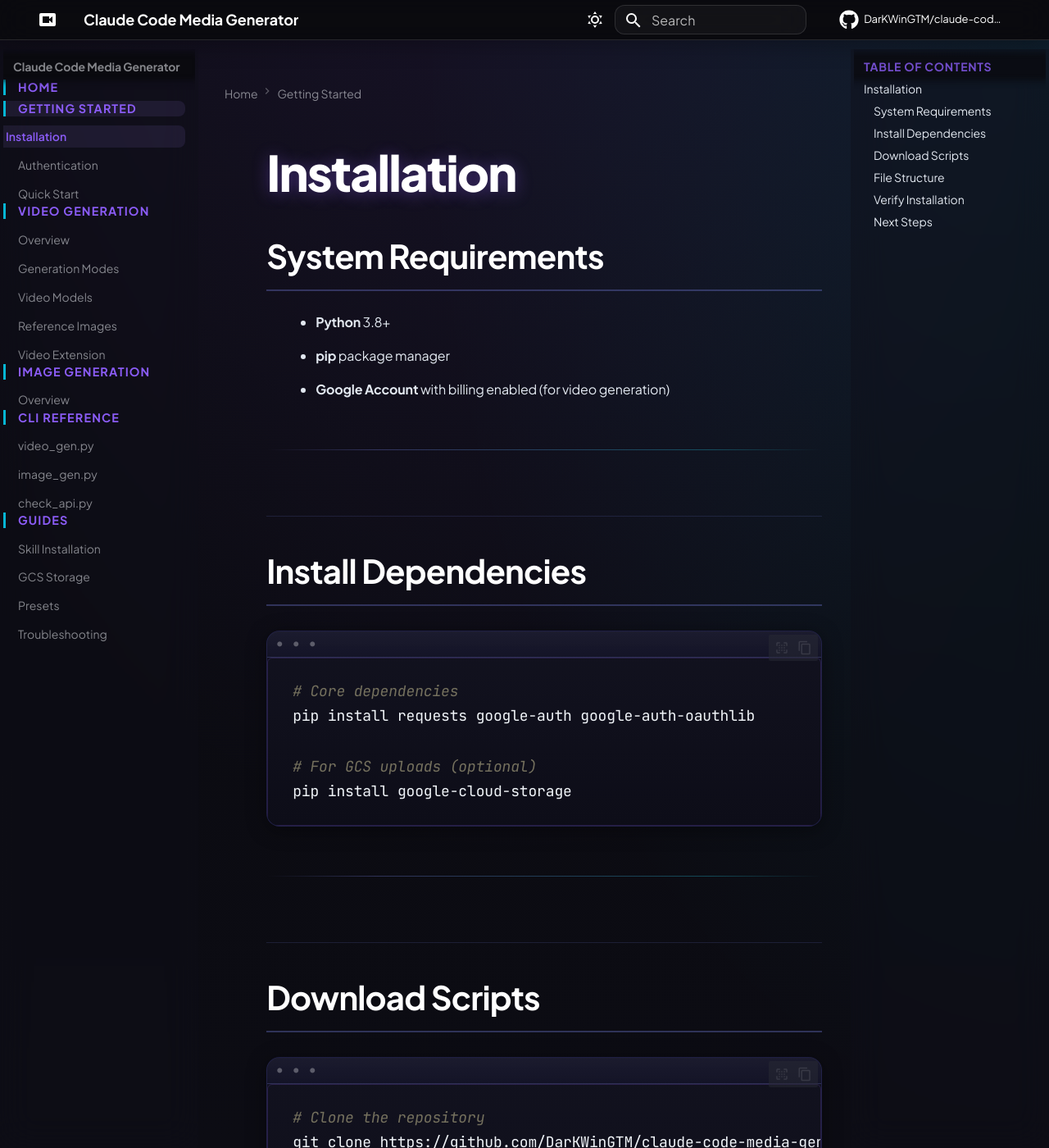
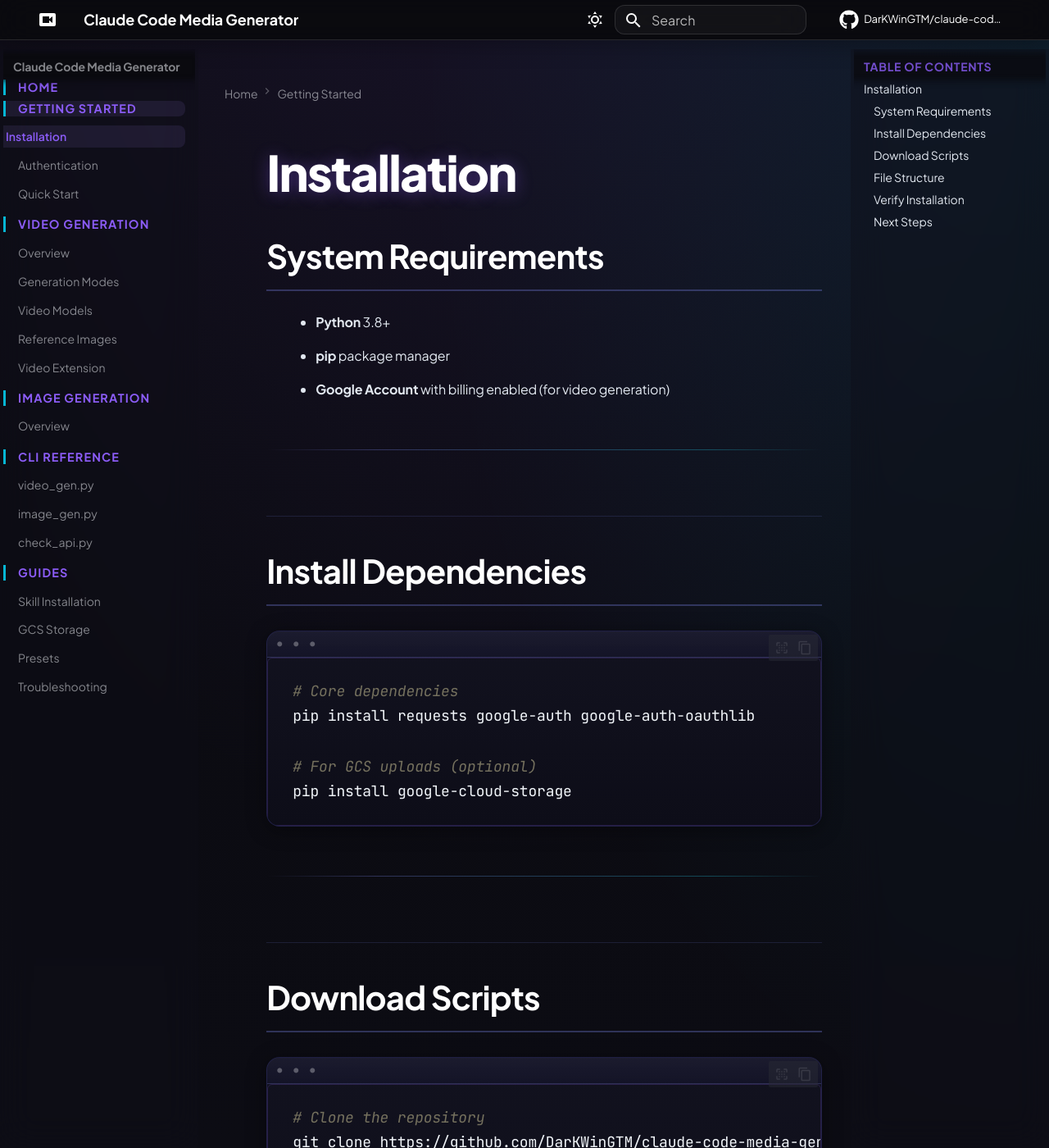
Before and after one commit to DarKWinGTM/claude-code-media-generator, an MkDocs documentation site: the page built from docs/getting-started/installation.md, in a window 1280 px wide and 1400 px high. Shown: the whole window at 82% size. Built offline with MkDocs 1.6.1 and Material for MkDocs 9.7.7, drawn with Linux system fonts in a browser that asks for light colours; comment, search, counter and statistics services are not loaded.

Commit message:
style(sidebar): Add spacing between main sections
Added padding-bottom: 16px to main section items to prevent
sections from appearing too close together.

Co-Authored-By: Claude <noreply@anthropic.com>

```diff
--- a/docs/stylesheets/extra.css
+++ b/docs/stylesheets/extra.css
@@ -3267,3 +3267,12 @@ a, button, input, .md-nav__link, .md-tabs__link {
     text-align: center !important;
   }
 }
+
+/* ===========================================
+   Left Sidebar - Main Section Spacing
+   =========================================== */
+
+/* Add spacing between main sections */
+li.md-nav__item.md-nav__item--section.md-nav__item--nested {
+  padding-bottom: 16px !important;
+}
```
